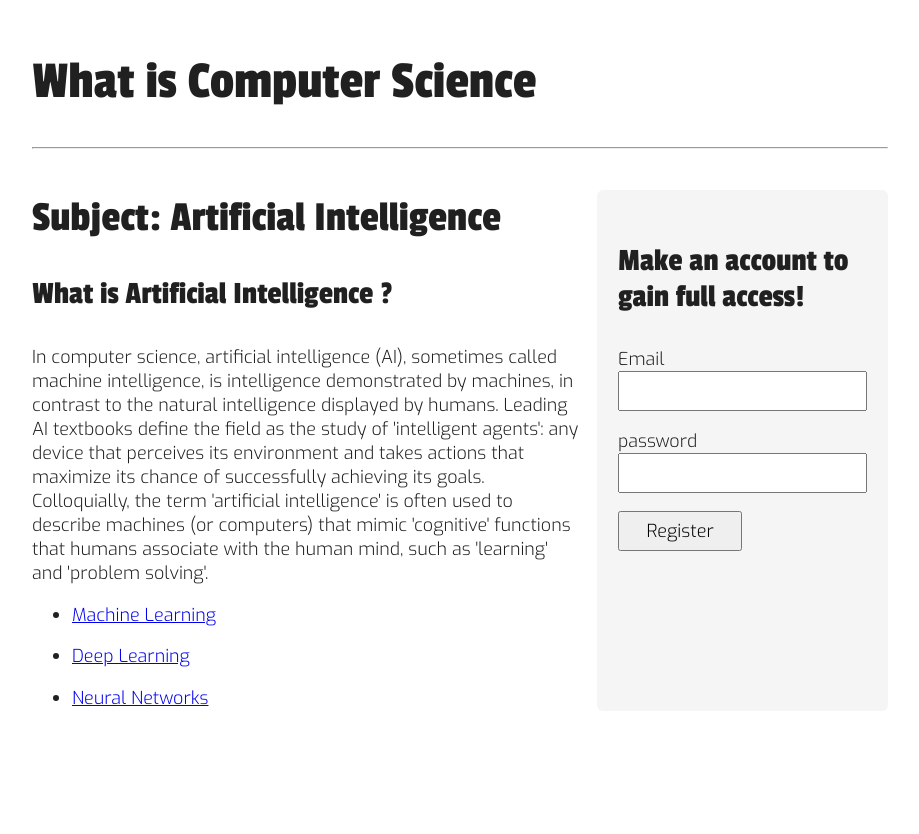
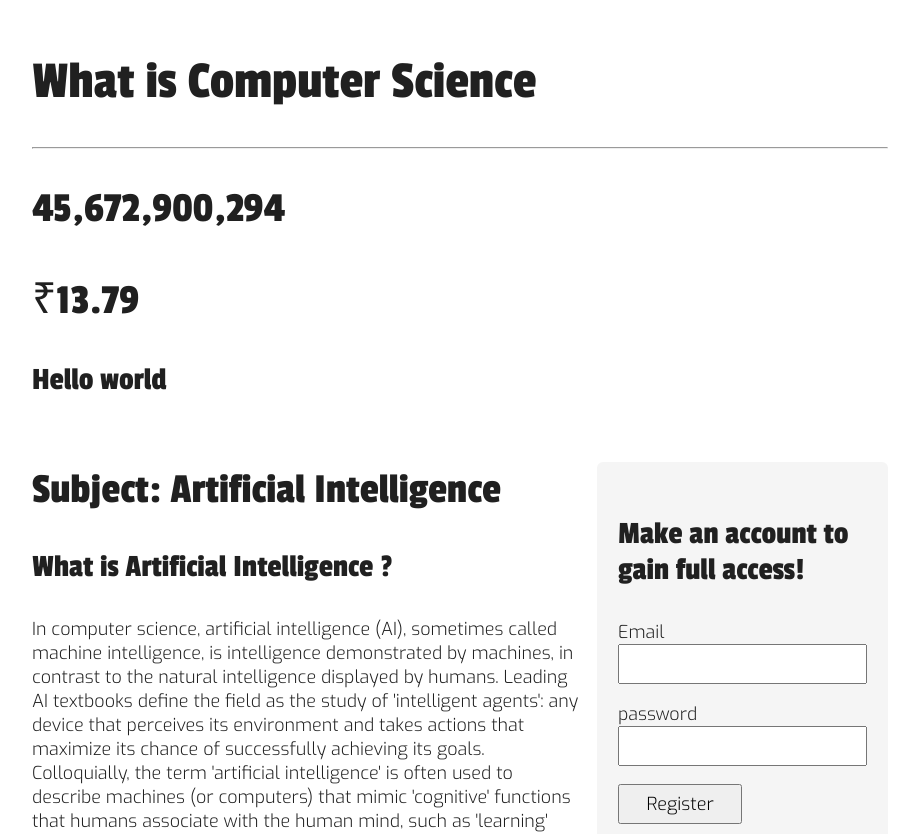
Before and after one commit to juveria-manzar/Angelling-Angular, an Angular app: page / in a window 1280 px wide. Shown: the top 834 px of the page, without its empty margins (180-1099 px from the left). Before the commit the page ends 800 px from the top, so only its background shows below. Built offline with nearby package versions, Linux system fonts and the light colour scheme.

Commit message:
pipes-builtin

```diff
--- a/src/app/app.module.ts
+++ b/src/app/app.module.ts
@@ -6,13 +6,15 @@ import { AppRoutingModule } from './app-routing.module';
 import { AppComponent } from './app/app.component';
 import { AiComponent } from './ai/ai.component';
 import { FormComponent } from './form/form.component';
+import { AwesomifyPipe } from './awesomify.pipe';
 
 //module Decorator
 @NgModule({
   declarations: [
     AppComponent,
     AiComponent,
-    FormComponent
+    FormComponent,
+    AwesomifyPipe
   ],
   imports: [
     BrowserModule,
--- a/src/app/app/app.component.html
+++ b/src/app/app/app.component.html
@@ -1,5 +1,8 @@
 <h1 (click)="this.callme()">What is Computer Science</h1>
 <hr>
+<h2> {{"45672900294"| number:'2.'}} </h2>
+<h2> {{"13.785949"| currency:'INR'}} </h2>
+<h3>Hello world</h3>
 <div style="display: flex; justify-content: space-between;">
     <app-ai style="width: 64%;"></app-ai>
     <app-form style="width: 34%;"></app-form>
--- /dev/null
+++ b/src/app/awesomify.pipe.ts
@@ -0,0 +1,12 @@
+import { Pipe, PipeTransform } from '@angular/core';
+
+@Pipe({
+  name: 'awesomify'
+})
+export class AwesomifyPipe implements PipeTransform {
+
+  transform(value: unknown, ...args: unknown[]): unknown {
+    return null;
+  }
+
+}
--- a/src/app/form/form.component.ts
+++ b/src/app/form/form.component.ts
@@ -12,7 +12,7 @@ export class FormComponent implements OnInit {
   ngOnInit(): void {
   }
 
-  private userData={
+  userData={
     email:"",
     pass:""
   }
```
